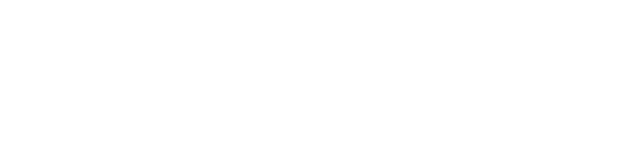
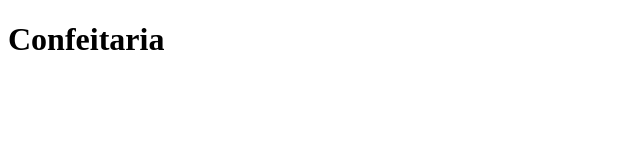
Before and after one commit to Roonyx43/Confeitaria, a plain HTML site: page index.html in a window 1280 px wide. Shown: the whole page, without its empty margins (0-640 px from the left). Drawn offline with Linux system fonts and the light colour scheme.

Commit message:
criação de texto

```diff
--- a/index.html
+++ b/index.html
@@ -6,6 +6,6 @@
     <title>Document</title>
 </head>
 <body>
-
+    <h1>Confeitaria</h1>
 </body>
 </html>
```
